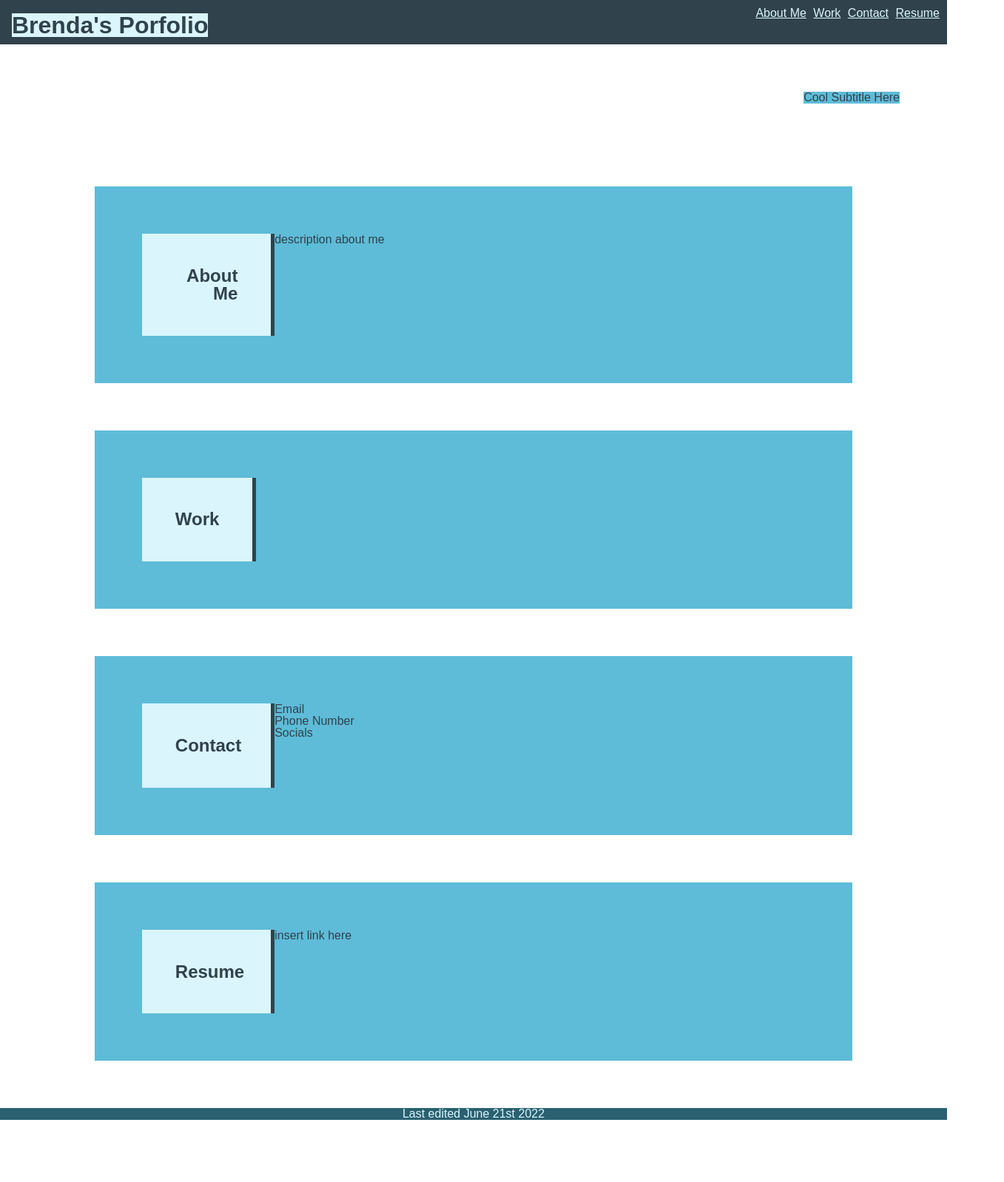
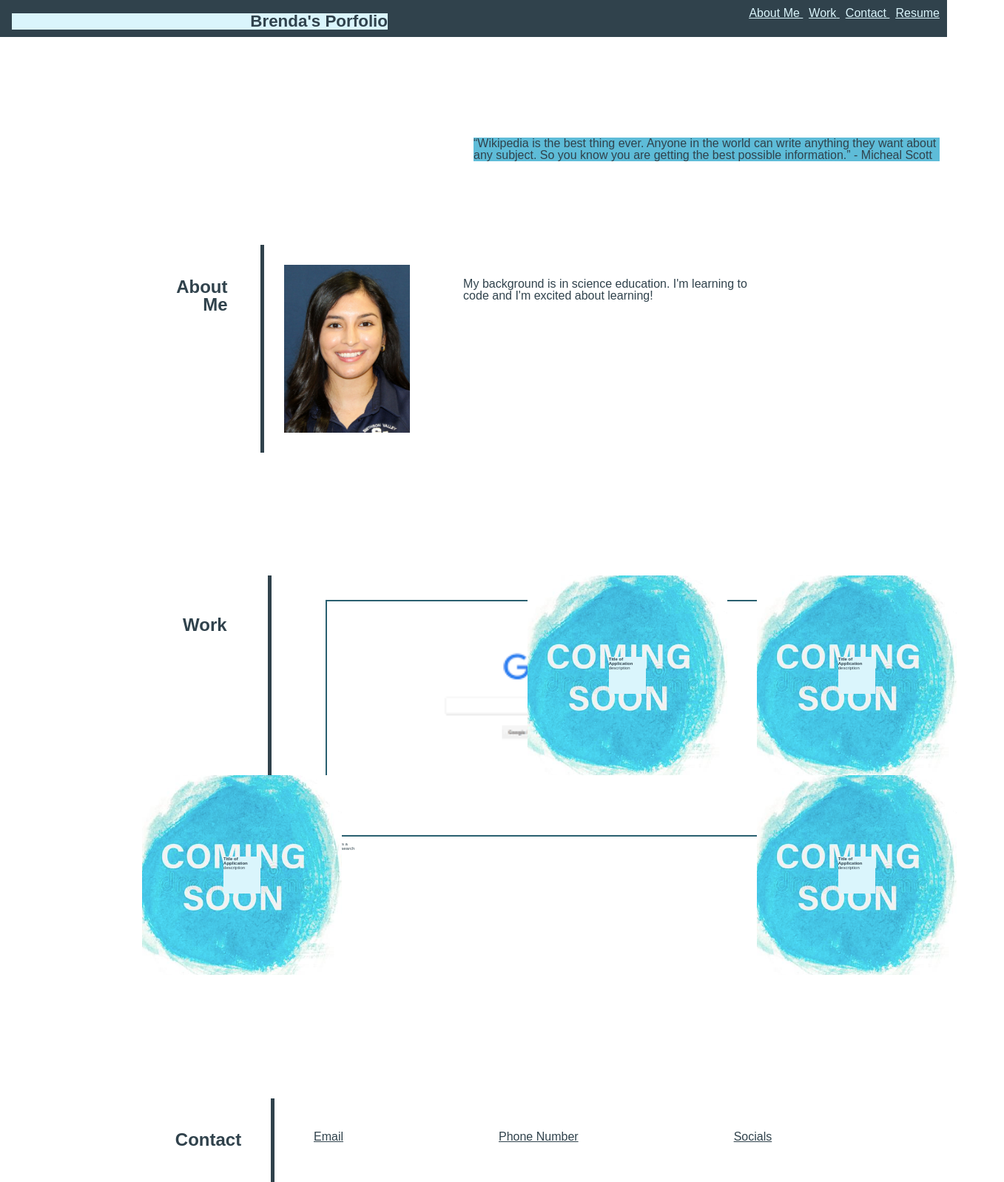
Before and after one commit to bralvis2/My-First-Portfolio, a plain HTML site: page index.html in a window 1280 px wide. Shown: the top 1598 px of the page at 74% size, 1357 px wide, since content can reach past the window. Before the commit the page ends 1514 px from the top, so only its background shows below. Drawn offline with Linux system fonts and the light colour scheme.

Commit message:
almost done

```diff
--- a/assets/style.css
+++ b/assets/style.css
@@ -1,4 +1,4 @@
-/* Color Theme */
+/* Color Aesthetic */
 :root {
 --dark-blue: #30424C;
 --torquiose: #2A6070;
@@ -12,9 +12,10 @@ body {
     display: flex;
     flex-direction: column;
     font-family: 'Lucida Sans', 'Lucida Sans Regular', 'Lucida Grande', 'Lucida Sans Unicode', Geneva, Verdana, sans-serif;
+    width: 96%;
 
 }
-
+/* Header */
 header {
     padding: 10px;
     padding-left: 0px;
@@ -26,11 +27,12 @@ header {
 
 }
 header h1 {
-    display:flex;
+    width: 40%;
     background-color: var(--light-blue);
     color: var(--dark-blue);
-    font-size: 4vh;
-    max-height: 5vh;
+    font-size: 140%;
+    text-align: right;
+    height: 10%;
     margin-top: 1vh;
     margin-left: 2vh;
 
@@ -38,14 +40,18 @@ header h1 {
 
 header ul li {
     display: inline;
-    margin-left: 5px;
+    margin-left: 8px;
     text-decoration: underline;
     color: var(--light-blue)
 
 }
+.link{
+    color: var(--light-blue)
+}
 
+/* Banner Image */
 .banner {
-    padding: 5%;
+    padding: 10px;
     background-image: url("../img/abstract-blue.jpg");
     background-size:cover;
     background-position: bottom;
@@ -53,27 +59,28 @@ header ul li {
 }
 
 #banner {
-    display: flex;
-    float: right;
+    position: relative;
+    margin-top: 10%;
+    margin-left: 50%;
     background-color: var(--bby-blue);
     color: var(--dark-blue);
-    max-width: 15vw;
+    width: 50%;
 }
 
+/* Main Body of the portfolio */
 .cards {
     display: flex;
     flex-direction: row;
-    margin-top: 5%;
+    margin-top: 3%;
     margin-left: 10%;
     margin-right: 10%;
     color: var(--dark-blue);
     padding: 5%;
-    border-left-color: var(--dark-blue);
-    border-width: 5px;
-    background-color: var(--bby-blue);
+
+
 }
 
-section h1 {
+.cate {
     position:relative;
     color: var(--dark-blue);
     padding: 5%;
@@ -81,16 +88,77 @@ section h1 {
     border-right-style: solid;
     border-right-color: var(--dark-blue);
     border-width: 5px;
-    background-color: var(--light-blue);
     text-align: right;
 }
 
+.content {
+    display: flex;
+    justify-content: center;
+    flex-wrap: wrap;
+    padding:5%;
+}
+/* Work Section Examples */
+.examples {
+    display: flex;
+    flex-direction: row;
+    flex-wrap: wrap;
+    height: 200px;
+    width: 200px;
+    margin: 3%;
+}
+
+.caption {
+    background-color: #DAF5FC;
+    font-size: 10%;
+    height: 50px;
+    width: 50px;
+}
+
+.coming-soon {
+    padding: 10%;
+    background-image: url("../img/coming-soon.png");
+    background-size: cover;
+}
+
+#big {
+    display: inline;
+    border-style: solid;
+    border-color: var(--torquiose);
+    border-width: 2px;
+    height: 40vh;
+    width: 50vw;
+}
+
+.contact {
+    display: flex;
+    justify-content: space-between;
+    width: 100%;
+    padding: 5%;
+    margin-left: 8px;
+    text-decoration: underline;
+}
+
+#photo {
+    height:35%;
+    width: 25%;
+    padding: 3%;
+}
+
+#work {
+    display: flex;
+    flex-direction: row;
+    flex-wrap: wrap;
+    justify-content: space-between;
+    width: 96%;
+
+}
+/* footer */
 footer {
     display: flex;
     justify-content: center;
     background-color: var(--torquiose);
     color: var(--light-blue);
-    margin-top: 5%;
+    margin-top: 3%;
 }
 
 
--- a/index.html
+++ b/index.html
@@ -12,39 +12,81 @@
     <header>
         <h1>Brenda's Porfolio</h1>
         <ul>
-            <li>About Me</li>
-            <li>Work</li>
-            <li>Contact</li>
-            <li>Resume</li>
+            <li>
+                <a class="link" href="#About-Me">About Me</a>
+            </li>
+            <li>
+                <a class="link" href="#Work">Work</a>
+            </li>
+            <li>
+                <a class="link" href="#contact">Contact</a>
+            </li>
+            <li>
+                <a class="link" href="#resume">Resume</a>
+            </li>
         </ul>
     </header>
 
     <section class="banner">
-        <p id="banner"> Cool Subtitle Here</p>
+        <p id="banner"> “Wikipedia is the best thing ever. Anyone in the world can write anything they want about any subject. So you know you are getting the best possible information.” - Micheal Scott</p>
     </section>
 
     <main>
-        <section class="cards">
-            <h1>About Me</h1>
-            <p>description about me</p>
+        <section id="About-Me" class="cards">
+            <h1 class="cate">About Me</h1>
+            <img id="photo" src="./img/ALVIS.jpeg" alt="A current headshot image of Brenda Alivs" />
+            <p class="content">My background is in science education. I'm learning to code and I'm excited about learning! </p>
         </section>
-        <section class="cards">
-            <h1>Work</h1>
+        <section id="work" class="cards">
+            <h1 id="Work" class="cate">Work</h1>
+            <div class="examples">
+                <figure class="caption">
+                    <a href="https://google.com"> <img id="big" src="img/googe.jpeg" alt="google home screen" height="100px" width="150px">
+                    </a>
+                    <h1> Google </h1>
+                    <p> Google is a popular search engine.</p>
+                </figure>
+            </div>
+            <div class="coming-soon" class="examples">
+                <figure class="caption">
+                    <h1>Title of Application </h1>
+                    <p> description</p>
+                </figure>
+            </div>
+            <div class="coming-soon" class="examples">
+                <figure class="caption">
+                    <h1>Title of Application </h1>
+                    <p> description</p>
+                </figure>
+            </div>
+            <div class="coming-soon" class="examples">
+                <figure class="caption">
+                    <h1>Title of Application </h1>
+                    <p> description</p>
+                </figure>
+            </div>
+            <div class="coming-soon"class="examples">
+                <figure class="caption">
+                    <h1>Title of Application </h1>
+                    <p> description</p>
+                </figure>
+            </div>
+
         </section>
-        <section class="cards">
-            <h1>Contact</h1>
-            <ul>
+        <section id="contact" class="cards">
+            <h1 class="cate">Contact</h1>
+            <ul class="contact">
                 <li>Email</li>
                 <li>Phone Number</li>
                 <li>Socials</li>
             </ul>
         </section>
-        <section class="cards">
-            <h1>Resume</h1>
-            <a> insert link here </a>
+        <section id="resume" class="cards">
+            <h1 class="cate">Resume</h1>
+            <a class="content"> Link Comming Soon </a>
         </section>
     </main>
 
-    <Footer> Last edited June 21st 2022 </Footer>
+    <Footer> Last edited June 23rd 2022 </Footer>
 
 </body>
```
Also changed, not shown: img/ALVIS.jpeg (added), img/coming-soon.png (added), img/comming-soon.jpeg (added), img/googe.jpeg (added), img/img-1.jpeg (added), img/img-2.jpeg (added), img/img-3.jpeg (added), 2 other files.
